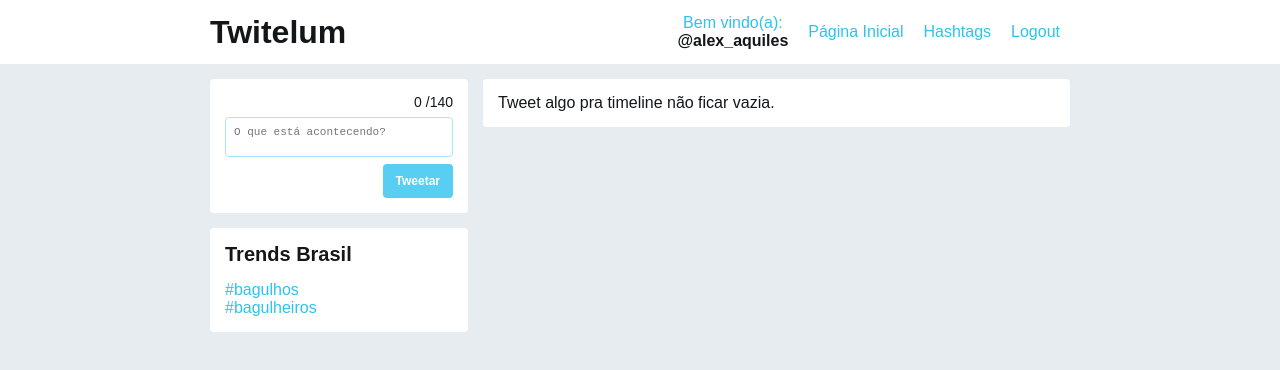
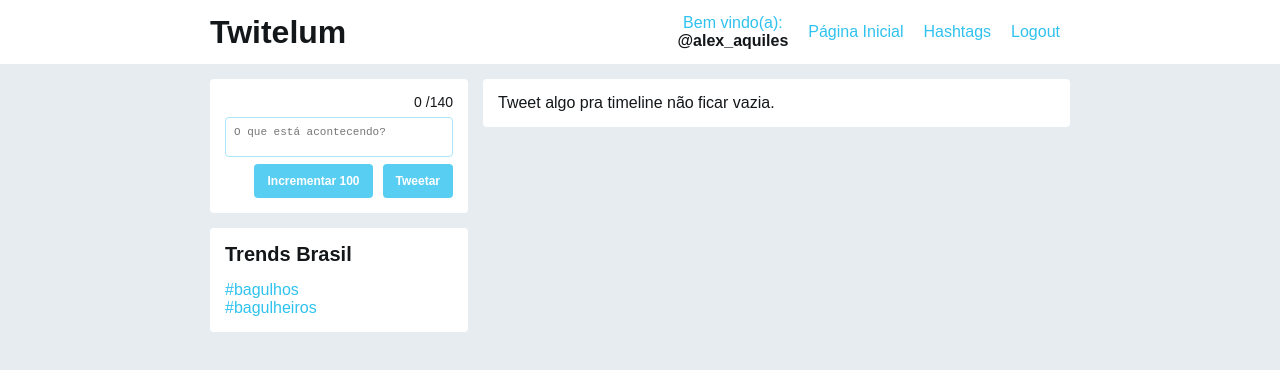
Before and after one commit to alexandreaquiles/react7804, a React (Create React App) app: page / in a window 1280 px wide. Shown: the top 370 px of the page. Built offline with nearby package versions, Linux system fonts and the light colour scheme.

Commit message:
Extra: demonstra que setState é assíncrono e não sobreescreve, faz patch

```diff
--- a/src/App.js
+++ b/src/App.js
@@ -12,20 +12,10 @@ class App extends Component {
     super(props);
     this.state = {
       novoTweet: '',
-      tweets: []
+      tweets: [],
+      valor: 100
     };
     this.adicionaTweet = this.adicionaTweet.bind(this);
-  }
-
-  getTweets() {
-    if (! this.state.tweets.length) {
-        return <p>Tweet algo pra timeline não ficar vazia.</p>;
-    } else {
-        return this.state.tweets.map(
-            (tweetInfo, index) =>
-                <Tweet key={ tweetInfo + index} texto={tweetInfo} />
-            );
-    }
   }
 
   render() {
@@ -52,6 +42,9 @@ class App extends Component {
                         <button type="submit"
                             disabled={ this.state.novoTweet.length > 140 ? true : false }
                             className="novoTweet__envia">Tweetar</button>
+                        <button style={{marginRight: 10}}
+                            onClick={ this.clickHandler }
+                            className="novoTweet__envia">Incrementar { this.state.valor } </button>
                     </form>
                 </Widget>
                 <Widget>
@@ -70,6 +63,25 @@ class App extends Component {
     );
   }
 
+  clickHandler = () => {
+    this.incrementa();
+    this.incrementa();
+  }
+
+  incrementa() {
+      this.setState( { valor: this.state.valor + 1 });
+  }
+
+  getTweets() {
+    if (! this.state.tweets.length) {
+        return <p>Tweet algo pra timeline não ficar vazia.</p>;
+    } else {
+        return this.state.tweets.map(
+            (tweetInfo, index) =>
+                <Tweet key={ tweetInfo + index} texto={tweetInfo} />
+            );
+    }
+  }
 
   adicionaTweet(event) {
     event.preventDefault();
```
